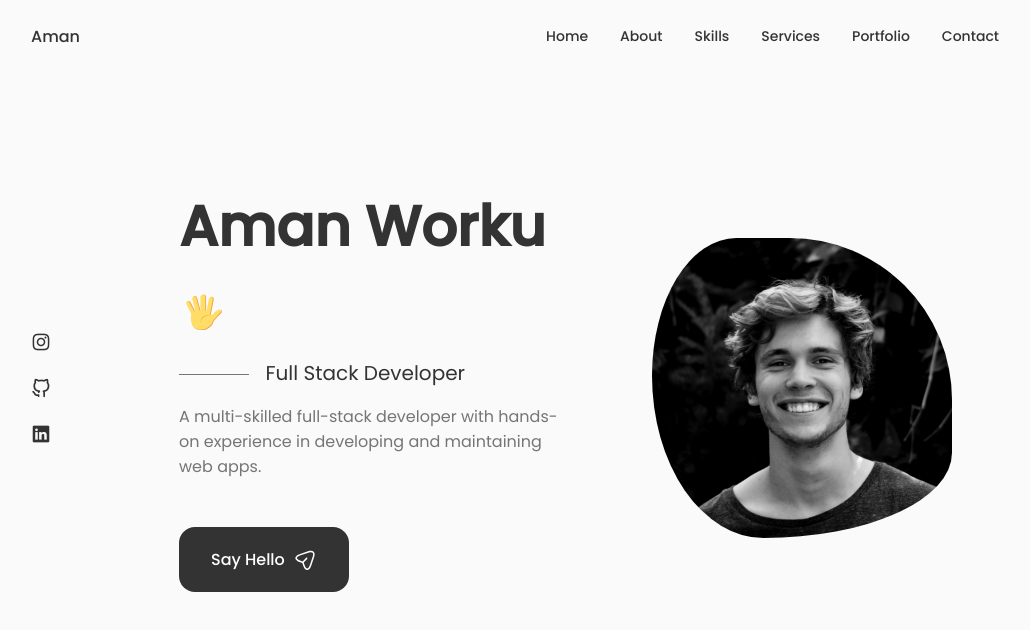
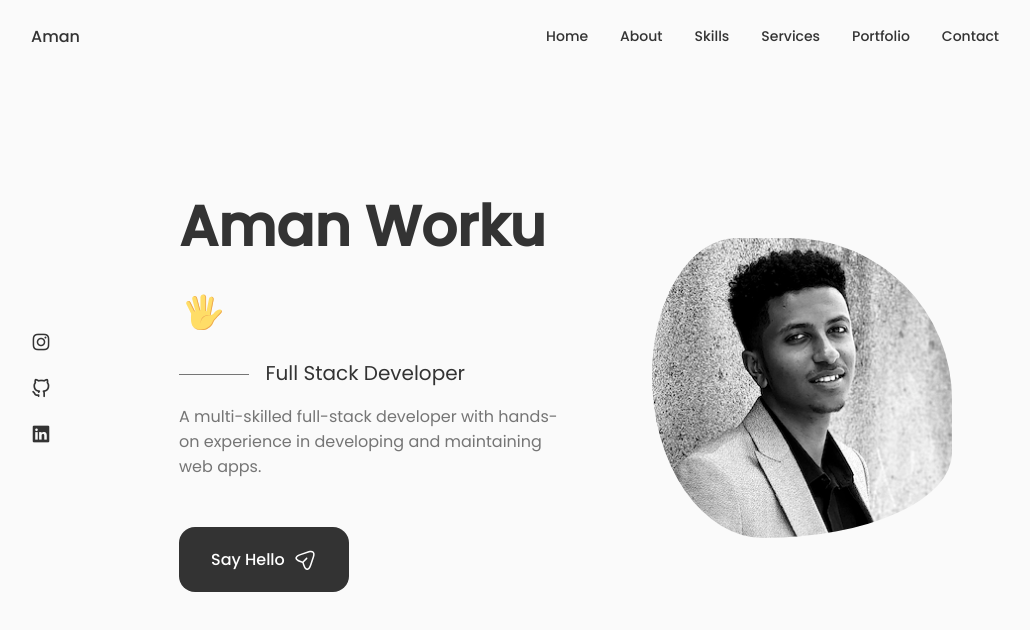
Before and after one commit to AmanWorku/AmanWorku.github.io, a React (Create React App) app: page / in a window 1280 px wide. Shown: the top 630 px of the page, without its empty margins (125-1155 px from the left). Built offline with nearby package versions, Linux system fonts and the light colour scheme.

Commit message:
Fix styling for image

```diff
--- a/src/components/home/home.css
+++ b/src/components/home/home.css
@@ -53,7 +53,7 @@
     margin-left: 0.4rem;
 }
 .home__img {
-    background: url(../../assets/profile.jpg);
+    background: url(../../assets/profile3.png);
     background-repeat: no-repeat;
     background-position: center;
     background-size: cover;
```
Also changed, not shown: src/assets/profile2.png (added), src/assets/profile3.png (added).
